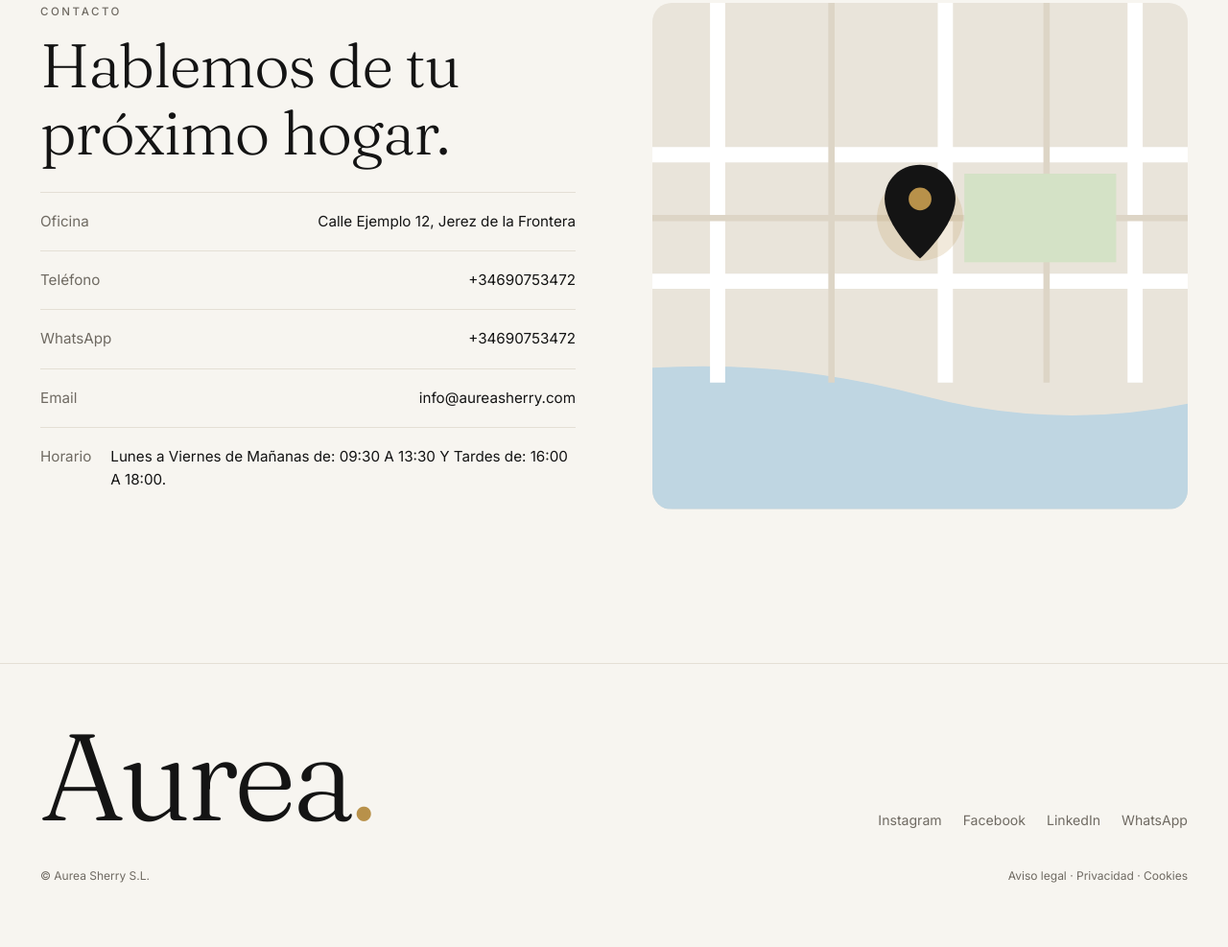
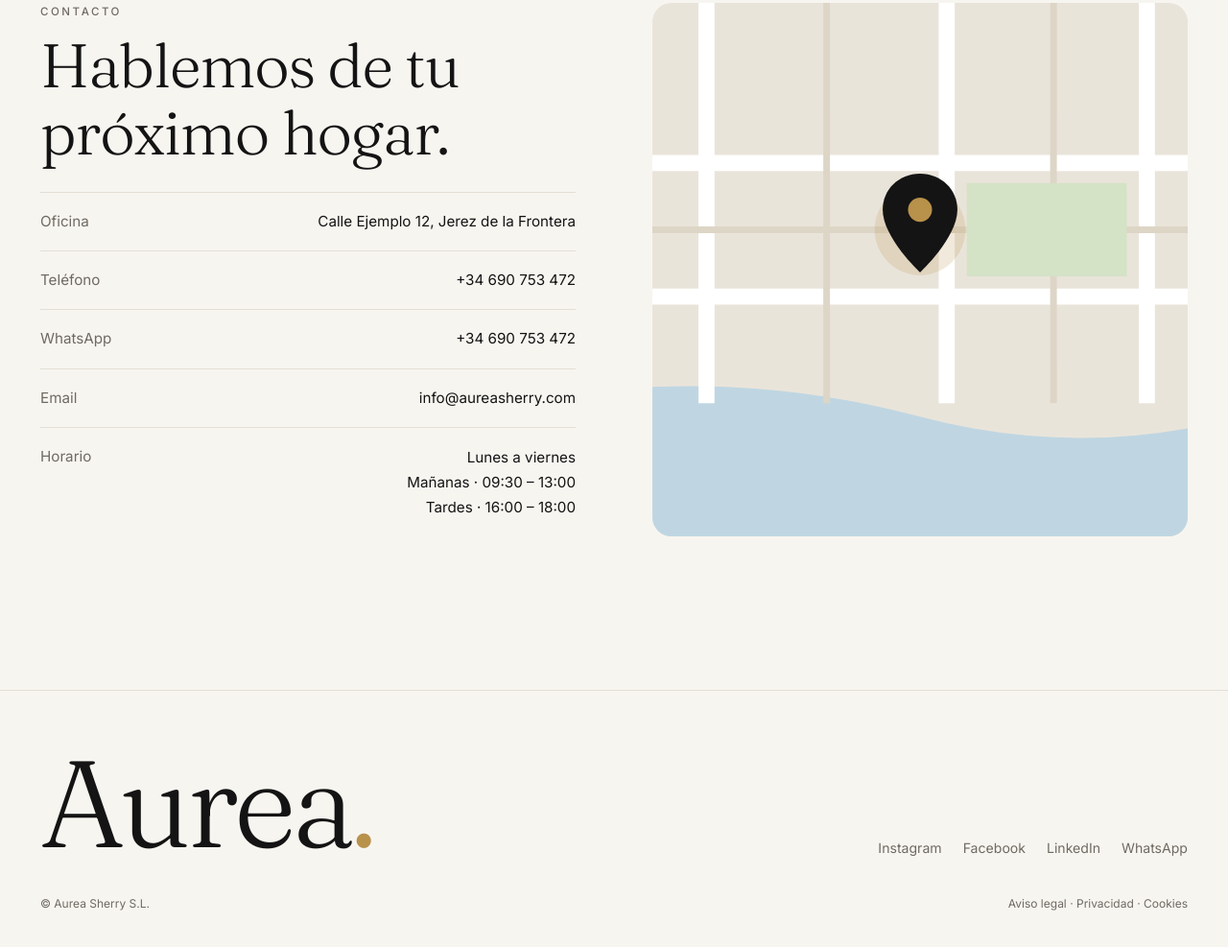
Before and after one commit to aureasherry/aureasherry-web, a plain HTML site: page index.html in a window 1280 px wide. Shown: the part 5212-6199 px from the top of the page at 96% size. Before the commit the page ends 6170 px from the top, so only its background shows below. Drawn offline with Linux system fonts and the light colour scheme.

Commit message:
Update index.html

```diff
--- a/index.html
+++ b/index.html
@@ -375,10 +375,10 @@ footer{border-top:1px solid var(--line);padding:60px 0 36px;margin-top:40px}
       <h2>Hablemos de tu próximo hogar.</h2>
       <div class="info">
         <div><span>Oficina</span>Calle Ejemplo 12, Jerez de la Frontera</div>
-        <div><span>Teléfono</span>+34690753472</div>
-        <div><span>WhatsApp</span>+34690753472</div>
+        <div><span>Teléfono</span><a href="tel:+34690753472">+34 690 753 472</a></div>
+        <div><span>WhatsApp</span><a href="https://wa.me/34690753472">+34 690 753 472</a></div>
         <div><span>Email</span>info@aureasherry.com</div>
-        <div><span>Horario</span>Lunes a Viernes de Mañanas de: 09:30 A 13:30 Y Tardes de: 16:00 A 18:00.</div>
+       <div><span>Horario</span><span style="text-align:right;color:var(--ink);line-height:1.7">Lunes a viernes<br>Mañanas · 09:30 – 13:00<br>Tardes · 16:00 – 18:00</span></div>
       </div>
     </div>
     <div class="mapa rev">
```
